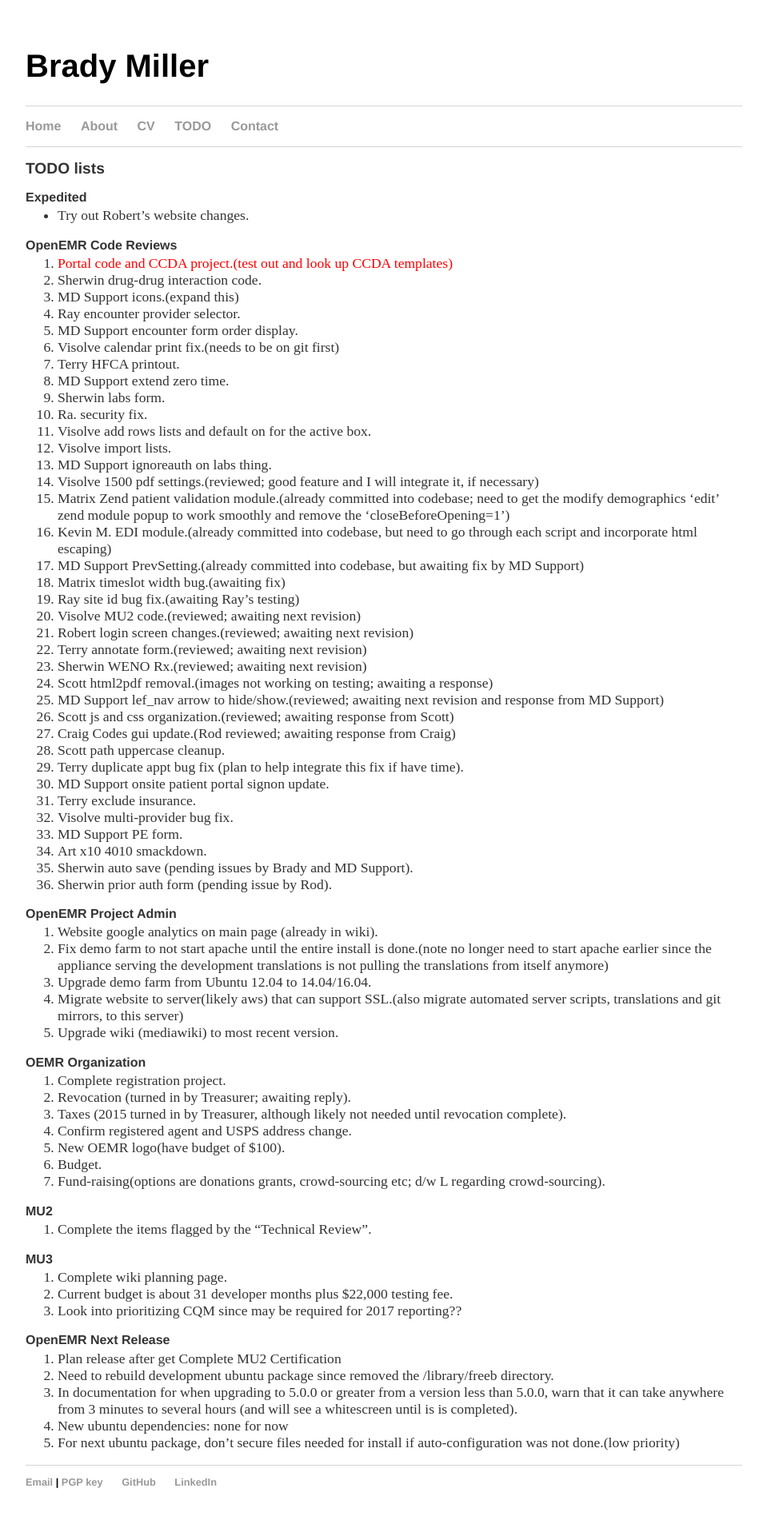
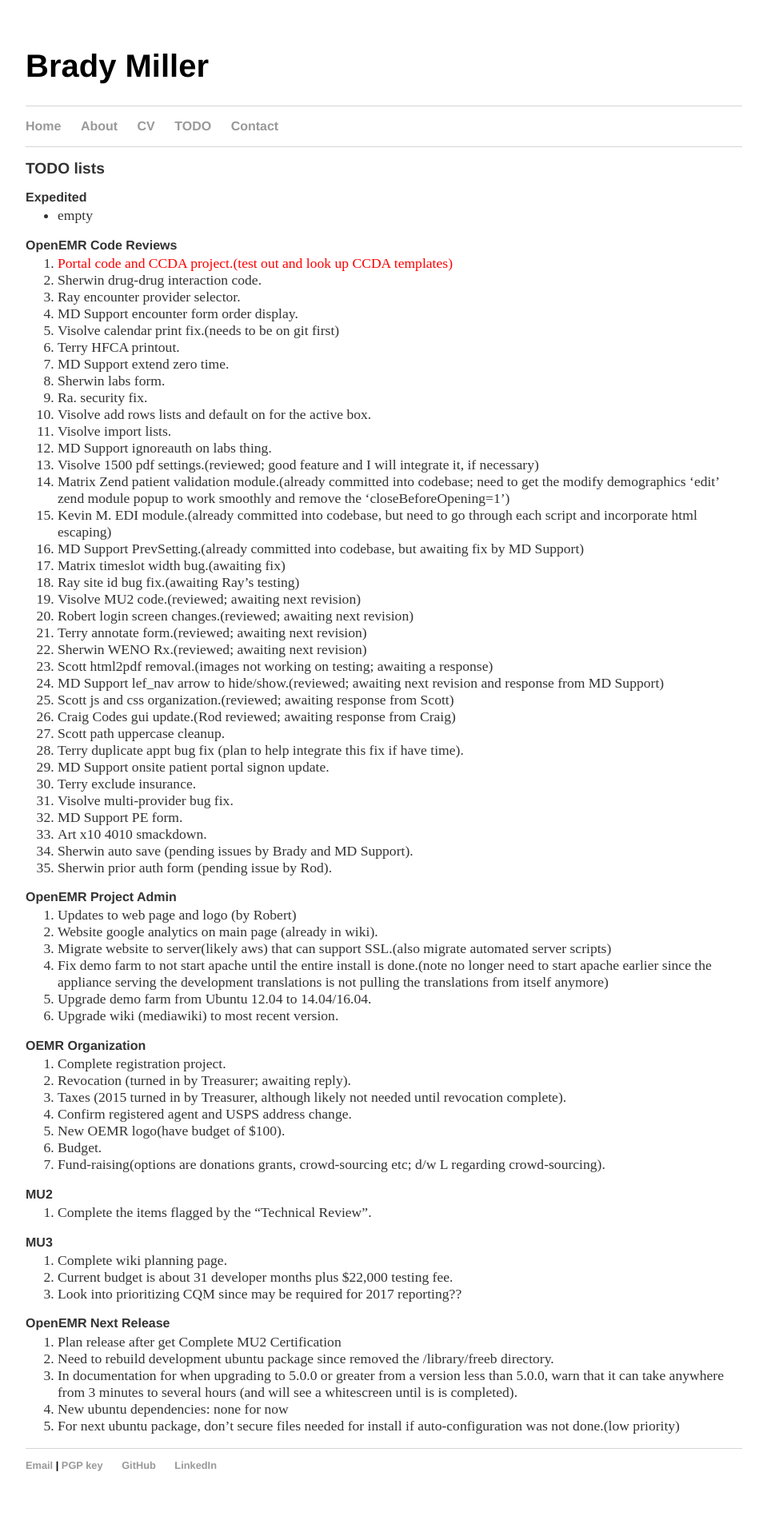
Before and after one commit to bradymiller/bradymiller.github.io, a Jekyll site: the page built from todo/index.md, in a window 1280 px wide. Shown: the whole page at 80% size, without its empty margins (160-1119 px from the left). Built offline with Jekyll 4.4.1, drawn with Linux system fonts in a browser that asks for light colours; after the commit the page ends 1900 px from its top, so only the background shows below that.

Commit message:
Update todo list

```diff
--- a/todo/index.md
+++ b/todo/index.md
@@ -4,12 +4,11 @@
 ## TODO lists
 
 ### Expedited
-* Try out Robert's website changes.
+* empty
 
 ### OpenEMR Code Reviews
 1. <span style="color: red">Portal code and CCDA project.(test out and look up CCDA templates)</span>
 1. Sherwin drug-drug interaction code.
-1. MD Support icons.(expand this)
 1. Ray encounter provider selector.
 1. MD Support encounter form order display.
 1. Visolve calendar print fix.(needs to be on git first)
@@ -45,10 +44,11 @@
 1. Sherwin prior auth form (pending issue by Rod).
 
 ### OpenEMR Project Admin
+1. Updates to web page and logo (by Robert)
 1. Website google analytics on main page (already in wiki).
+1. Migrate website to server(likely aws) that can support SSL.(also migrate automated server scripts)
 1. Fix demo farm to not start apache until the entire install is done.(note no longer need to start apache earlier since the appliance serving the development translations is not pulling the translations from itself anymore)
 1. Upgrade demo farm from Ubuntu 12.04 to 14.04/16.04.
-1. Migrate website to server(likely aws) that can support SSL.(also migrate automated server scripts, translations and git mirrors, to this server)
 1. Upgrade wiki (mediawiki) to most recent version.
 
 ### OEMR Organization
```
